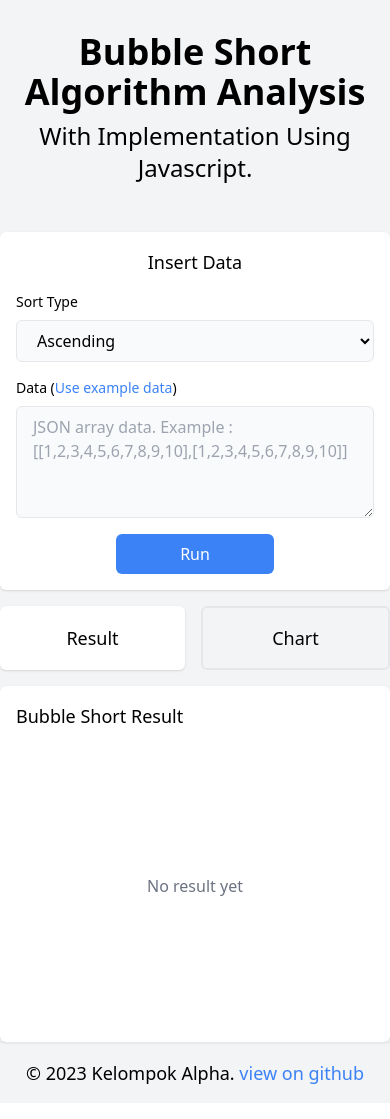
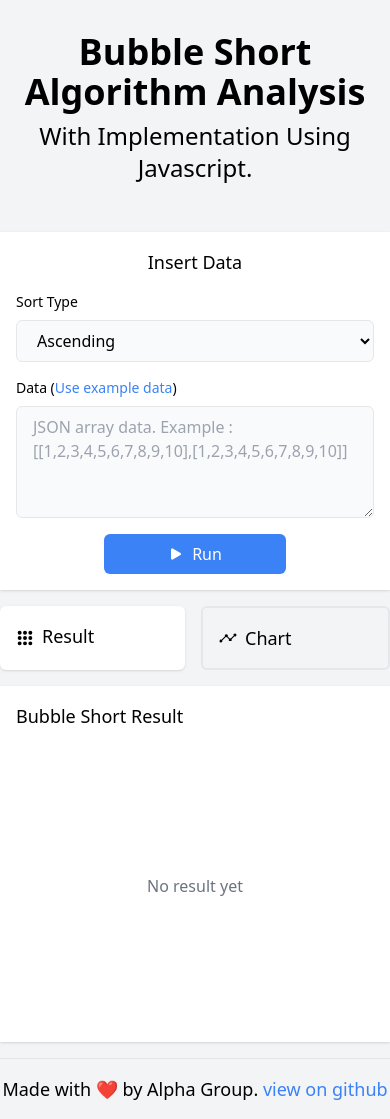
Before and after one commit to cxssbit/NextJS-Bubble-Short, a Next.js app: page / in a window 390 px wide. Built offline with nearby package versions, Linux system fonts and the light colour scheme.

Commit message:
Minor Fixes

```diff
--- a/app/head.tsx
+++ b/app/head.tsx
@@ -5,7 +5,7 @@ export default function Head() {
       <meta content="width=device-width, initial-scale=1" name="viewport" />
       <meta
         name="description"
-        content="Web application for bubble short algorithm analysis by Kelompok Alpha."
+        content="Web application for bubble short algorithm analysis by Alpha Group."
       />
       <meta
         property="og:title"
@@ -13,7 +13,7 @@ export default function Head() {
       />
       <meta
         property="og:description"
-        content="Web application for bubble short algorithm analysis by Kelompok Alpha."
+        content="Web application for bubble short algorithm analysis by Alpha Group."
       />
       <link rel="icon" href="/favicon.ico" />
     </>
--- a/app/layout.tsx
+++ b/app/layout.tsx
@@ -19,7 +19,7 @@ export default function RootLayout({
             <div className="container mx-auto">
               <div className="flex justify-center border-t py-4">
                 <div className="inline-block align-middle text-lg">
-                  © 2023 Kelompok Alpha. <a href="https://github.com/cxssbit/NextJS-Bubble-Short" target="_blank" rel="noreferrer" className="text-blue-500 hover:underline">view on github</a>
+                  Made with ❤️ by Alpha Group. <a href="https://github.com/cxssbit/NextJS-Bubble-Short" target="_blank" rel="noreferrer" className="text-blue-500 hover:underline">view on github</a>
                 </div>
               </div>
             </div>
--- a/app/page.tsx
+++ b/app/page.tsx
@@ -11,6 +11,7 @@ import {
   Legend,
   ResponsiveContainer,
 } from "recharts";
+import {IoAnalytics, IoApps, IoClipboard, IoPlay} from 'react-icons/io5';
 
 const example: number[][] = [
   [1, 2, 3, 4, 5, 6, 7, 8, 9, 10],
@@ -63,7 +64,7 @@ export default function Page() {
           const start = performance.now();
           const data = bubbleShort(item);
           const end = performance.now();
-          const time = Math.round(end - start);
+          const time = Math.round((end - start + Number.EPSILON) * 100) / 100;
           const size = item.length;
 
           setResult((prev) => {
@@ -85,14 +86,14 @@ export default function Page() {
   };
 
   return (
-    <div className="container mx-auto flex-grow">
+    <div className="container mx-auto flex-grow mb-4">
       <div className="flex flex-col space-y-2 text-center py-8 lg:py-16">
         <h1 className="text-4xl font-bold">Bubble Short Algorithm Analysis</h1>
         <h3 className="text-2xl">With Implementation Using Javascript.</h3>
       </div>
       <div className="flex flex-col lg:flex-row mt-4 space-y-4 lg:space-y-0 lg:space-x-4">
         <div className="lg:w-2/5">
-          <div className="bg-white shadow rounded-md flex flex-col p-4">
+          <div className="bg-white shadow rounded-none md:rounded-md flex flex-col p-4">
             <div className="flex flex-col space-y-4">
               <h5 className="text-center text-lg">Insert Data</h5>
 
@@ -134,10 +135,10 @@ export default function Page() {
 
               <div className="flex justify-center">
                 <button
-                  className="bg-blue-500 hover:bg-blue-400 text-white rounded-md px-16 py-2"
+                  className="flex bg-blue-500 hover:bg-blue-400 text-white rounded-md px-16 py-2"
                   onClick={runShorting}
                 >
-                  Run
+                  <IoPlay className="my-auto mr-2"/> Run
                 </button>
               </div>
             </div>
@@ -151,29 +152,29 @@ export default function Page() {
                 key="result"
                 className={({ selected }) => {
                   return (
-                    "flex-1 p-4 rounded-md text-lg " +
+                    "flex-1 flex p-4 rounded-md text-lg " +
                     (selected ? "bg-white shadow" : "border-2")
                   );
                 }}
               >
-                Result
+                <IoApps className="my-auto mr-2"/> Result
               </Tab>
               <Tab
                 key="chart"
                 className={({ selected }) => {
                   return (
-                    "flex-1 p-4 rounded-md text-lg " +
+                    "flex-1 flex p-4 rounded-md text-lg " +
                     (selected ? "bg-white shadow" : "border-2")
                   );
                 }}
               >
-                Chart
+                <IoAnalytics className="my-auto mr-2"/> Chart
               </Tab>
             </Tab.List>
             <Tab.Panels className="mt-4">
               <Tab.Panel
                 key="result"
-                className="flex flex-col bg-white rounded-md shadow p-4 space-y-4"
+                className="flex flex-col bg-white rounded-none md:rounded-md shadow p-4 space-y-4"
               >
                 <div className="flex justify-between">
                   <div className="inline-block align-middle text-lg">
@@ -211,6 +212,22 @@ export default function Page() {
                             </span>
                           </Disclosure.Button>
                           <Disclosure.Panel className="block text-gray-500 bg-gray-50 p-4 border rounded-md">
+                            <div className="flex justify-between mb-2">
+                              <div className="inline-block align-middle text-lg">
+                                Result
+                              </div>
+                              <button
+                                onClick={() => {
+                                  navigator.clipboard.writeText(
+                                    JSON.stringify(item.data)
+                                  );
+                                  alert("Copied to clipboard");
+                                }}
+                                className="bg-blue-500 hover:bg-blue-400 text-white rounded-md px-4 py-2 text-sm"
+                              >
+                                <IoClipboard/>
+                              </button>
+                            </div>
                             <p className="text-ellipsis overflow-hidden">
                               {JSON.stringify(item.data)}
                             </p>
--- a/package.json
+++ b/package.json
@@ -19,6 +19,7 @@
     "next": "13.1.1",
     "react": "18.2.0",
     "react-dom": "18.2.0",
+    "react-icons": "^4.7.1",
     "recharts": "^2.3.1",
     "typescript": "4.9.4"
   },
```
Also changed, not shown: 1 other file (tests, documents, lock files or other folders).
